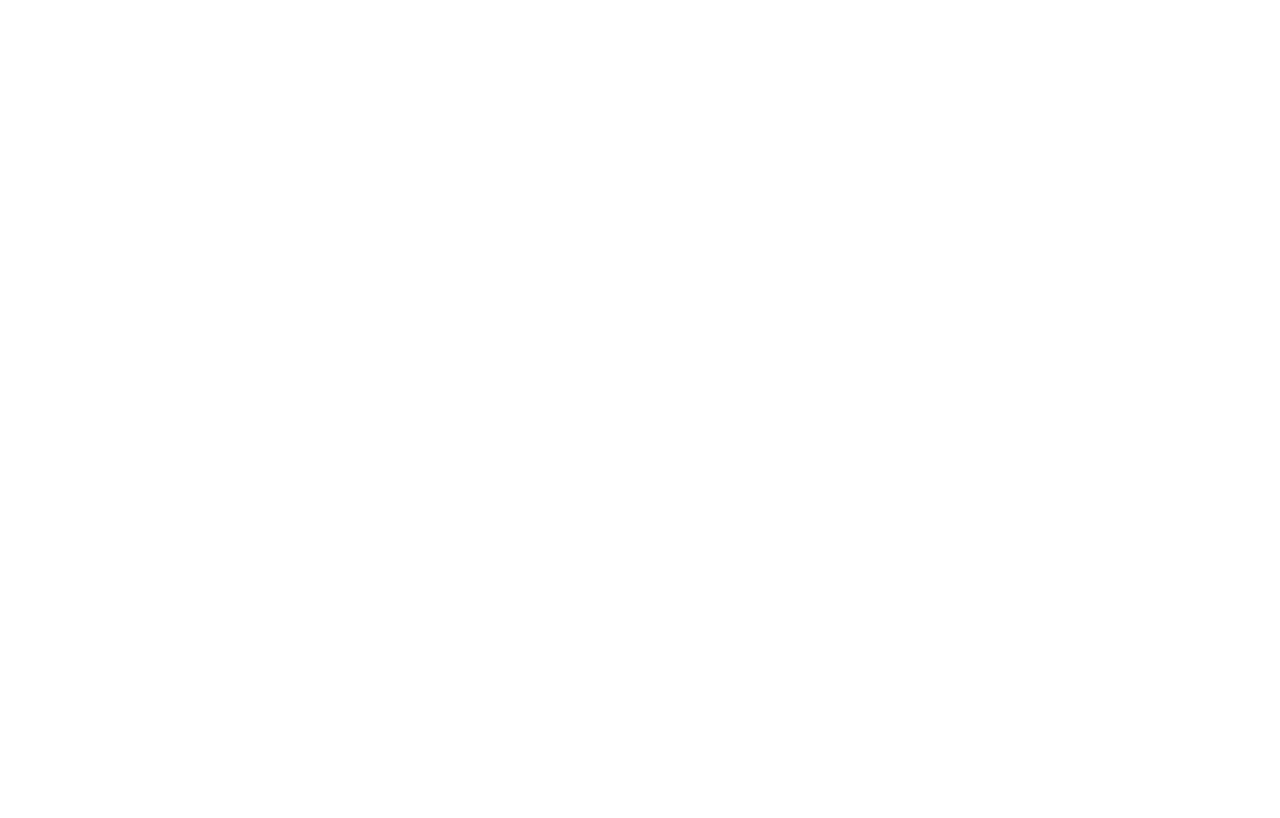
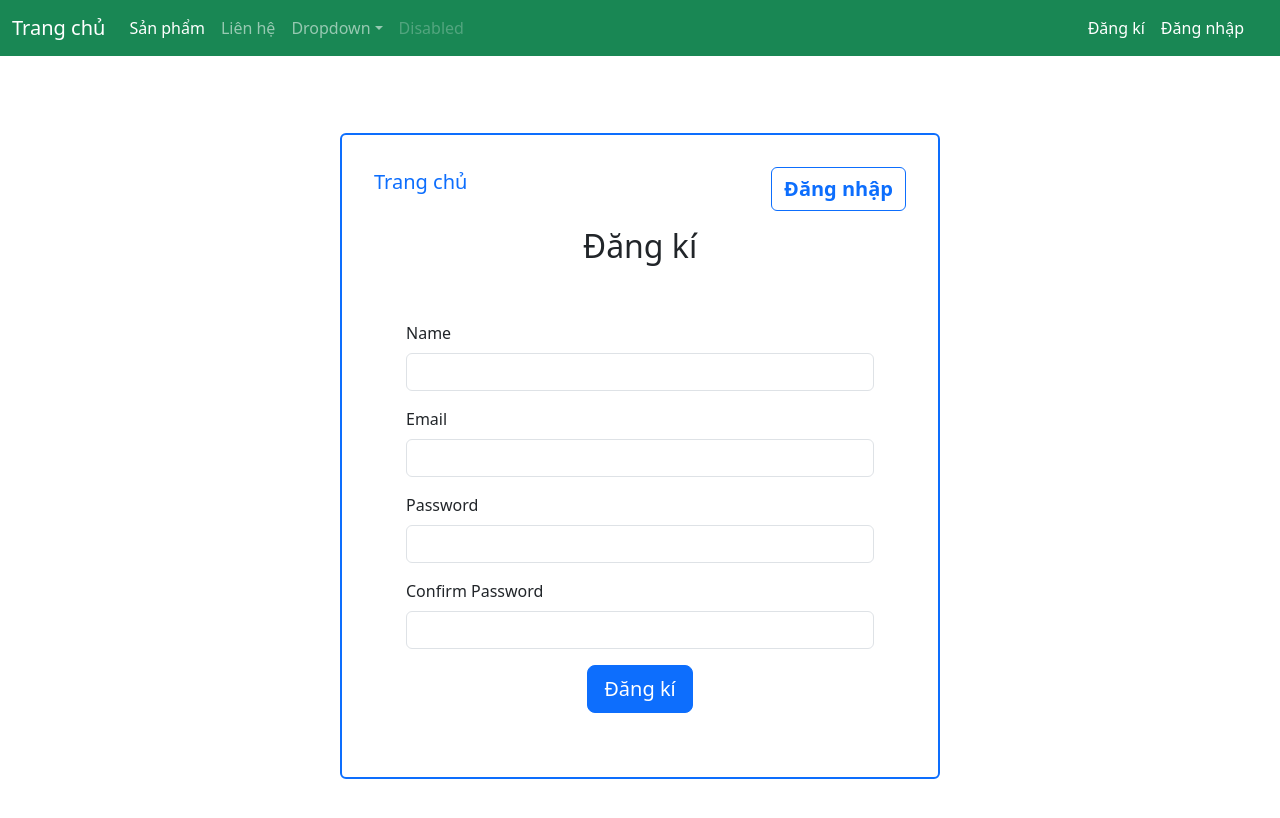
Before and after one commit to chinhpd5/typescript_wd18338, a React (Vite) app in the folder wd18338/: page /signup in a window 1280 px wide. Before the commit this address had no page. Shown: the top 818 px of the page. Built offline with nearby package versions, Linux system fonts and the light colour scheme; data requests are answered from the project's data file.

Commit message:
validate

```diff
--- a/wd18338/src/App.tsx
+++ b/wd18338/src/App.tsx
@@ -12,6 +12,8 @@
 import Count from "./components/Count";
 import AdminLayout from "./pages/layout/AdminLayout";
 import WebsiteLayout from "./pages/layout/WebsiteLayout";
+import Regiter from "./pages/register";
+import Signin from "./pages/signin";
 
 
 function App() {
@@ -73,6 +75,12 @@
       <Routes>
         {/* Giao diện khách hàng */}
         <Route path="/" element={<WebsiteLayout/>}>
+
+          {/* đăng kí */}
+          <Route path="signup" element={<Regiter/>} />
+          {/* đăng nhập */}
+          <Route path="signin" element={<Signin/>} />
+
           <Route path="/" element= { <h1>Trang chủ</h1> } />
           <Route path="/product" element= { <h1>Sản phẩm</h1> } />
           <Route path="/contact" element= { <h1>Liên hệ</h1> } />
--- a/wd18338/src/pages/register.tsx
+++ b/wd18338/src/pages/register.tsx
@@ -1,6 +1,27 @@
+import { useForm } from "react-hook-form"
 import { Link } from "react-router-dom"
 
+type Input={
+    name: string,
+    email: string,
+    password: string,
+    confirmPassword: string
+}
+
 function Regiter(){
+
+    const {
+        register,
+        handleSubmit,
+        formState: {errors},
+        watch
+    } = useForm<Input>();
+
+    function onSubmit(data:Input){
+        console.log(data);
+
+    }
+
     return(
         <>
         <div className=" d-flex justify-content-center align-items-center" style={{height: '100vh'}}>
@@ -10,25 +31,52 @@
                     <Link className="text-decoration-none fw-semibold fs-5 btn btn-outline-primary" to="/signin">Đăng nhập</Link>
                 </div>
                 <h2 className="text-center">Đăng kí</h2>
-                <form className="p-5" style={{height:'auto'}}>
+                <form onSubmit={handleSubmit(onSubmit)} className="p-5" style={{height:'auto'}}>
                     <div className="mb-3">
                         <label htmlFor="Name" className="form-label">Name</label>
-                        <input type="text" className="form-control" id="Name" />
+                        <input {...register("name",{
+                            required: "Cần nhập họ và tên"
+                        })} type="text" className="form-control" id="Name" />
+                        {errors.name && <span style={{color: "red"}}>{errors.name.message}</span>}
                     </div>
 
                     <div className="mb-3">
                         <label htmlFor="Email" className="form-label">Email</label>
-                        <input type="email" className="form-control" id="Email" />
+                        <input {...register("email",{
+                            required :"Nhập thông tin email",
+                            pattern: {
+                                value: /^\S+@\S+\.\S+$/,
+                                message: "Không đúng định email"
+                            }
+                        })} type="email" className="form-control" id="Email" />
+                        {errors.email && <span style={{color: "red"}}>{errors.email.message}</span>}
+
                     </div>
 
                     <div className="mb-3">
                         <label htmlFor="Password" className="form-label">Password</label>
-                        <input type="password" className="form-control" id="Password" />
+                        <input {...register("password",{
+                            required: "Nhập thông tin mật khẩu",
+                            minLength: {
+                                value: 6,
+                                message :"Cần tối thiểu 6 kí tự"
+                            }
+                        })} type="password" className="form-control" id="Password" />
+                        {errors.password && <span style={{color: "red"}}>{errors.password.message}</span>}
+
                     </div>
 
                     <div className="mb-3">
                         <label htmlFor="PasswordConfirm" className="form-label">Confirm Password</label>
-                        <input type="password" className="form-control" id="PasswordConfirm" />
+                        <input {...register("confirmPassword",{
+                            required: "Nhập lại thông tin mật khẩu",
+                            validate: (value)=>{
+                                if(value != watch('password')){
+                                    return "Không trùng mật khẩu"
+                                }
+                            }
+                        })} type="password" className="form-control" id="PasswordConfirm" />
+                        {errors.confirmPassword && <span style={{color: "red"}}>{errors.confirmPassword.message}</span>}
                     </div>
 
                     <div className="d-flex justify-content-center">
```
